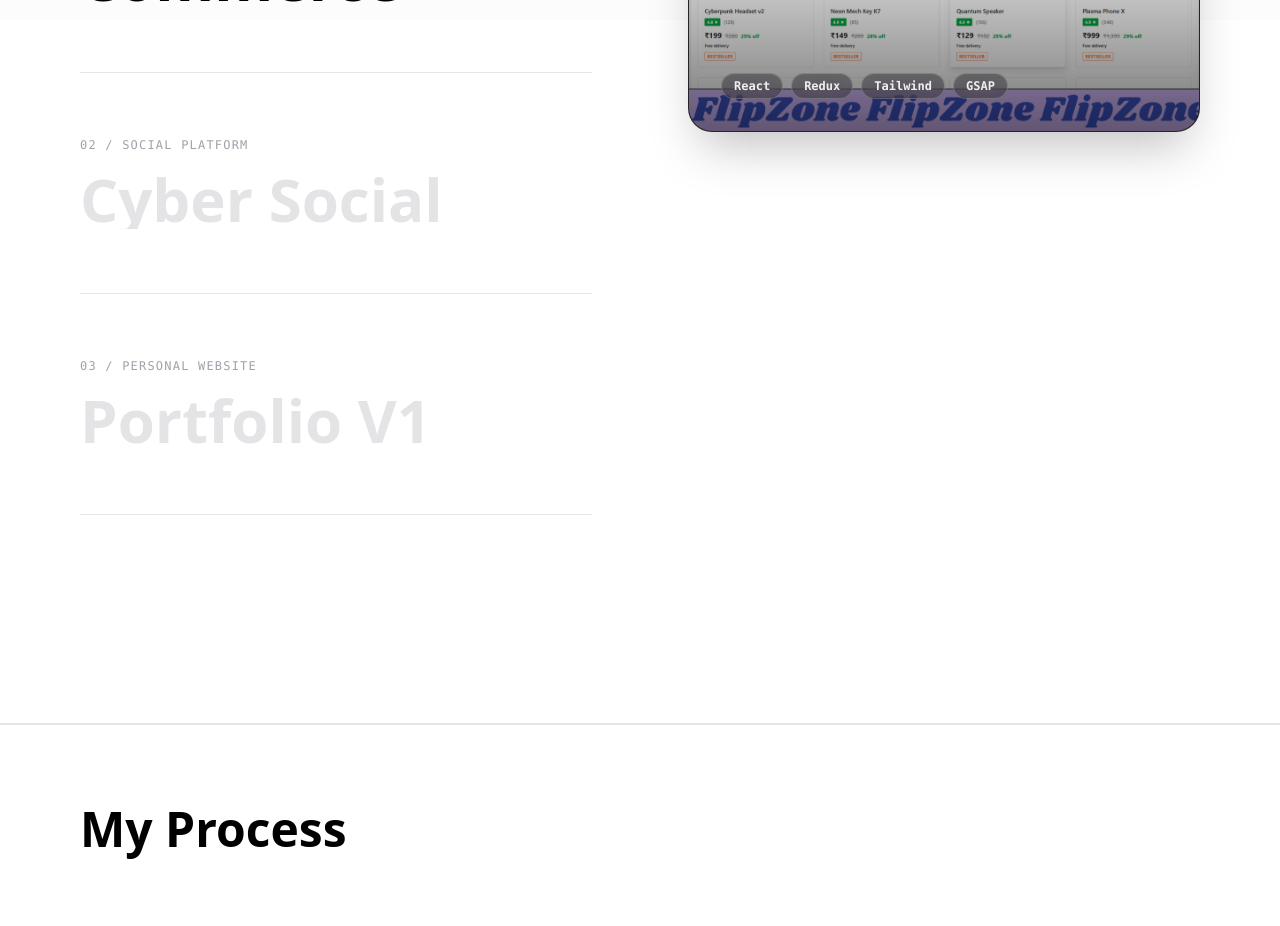
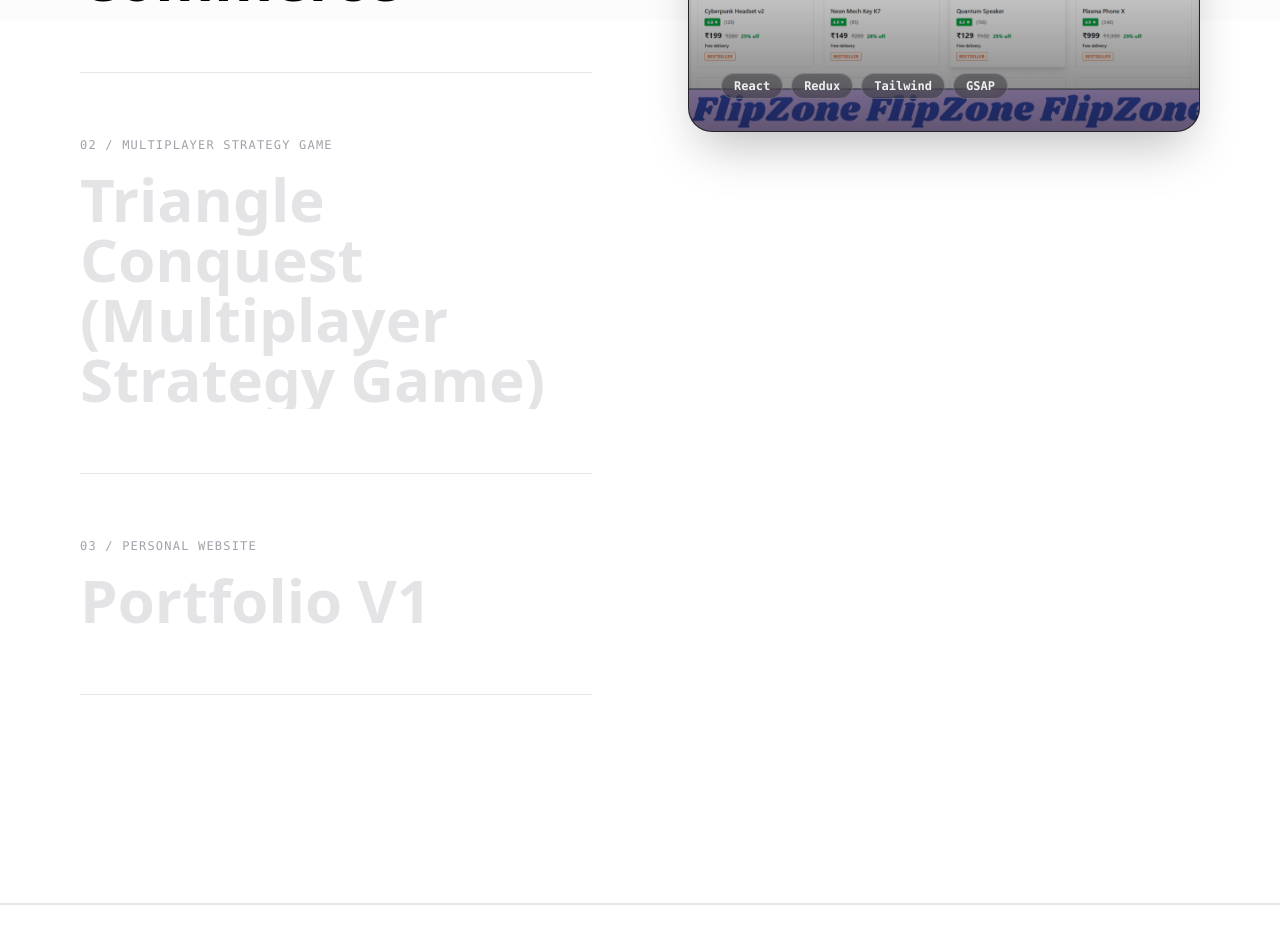
Before and after one commit to karankumar-ghub/Portfolio, a React (Vite) app: page /projects in a window 1280 px wide. Shown: the part 780-1706 px from the top of the page. Built offline with nearby package versions, Linux system fonts and the light colour scheme; grey boxes are pictures that could not be loaded.

Commit message:
added triangle conquest project

```diff
--- a/src/constants/index.jsx
+++ b/src/constants/index.jsx
@@ -1,5 +1,7 @@
 import { Monitor, PenTool, Cpu, Globe, Code, Terminal, Github, Layout } from 'lucide-react';
 import checkoutImg from "../assets/checkout.png"
+import triangleImg from "../assets/triangle.png"
+
 
 // --- PROJECTS ---
 export const PROJECTS = [
@@ -87,14 +89,28 @@ export const PROJECTS = [
     `
   },
   {
-    id: "cyber-social",
-    title: "Cyber Social",
-    category: "Social Platform",
-    desc: "A minimal social media web app focusing on clean typography and smooth interaction animations.",
+    id: "triangle-conquest",
+     title: "Triangle Conquest (Multiplayer Strategy Game)",
+
+    category: "Multiplayer Strategy Game",
+    desc: `<p>
+    <strong>Triangle Conquest</strong> is an interactive, turn-based strategy game where players compete to capture territory by connecting dots on a grid. The goal is to form triangles; each completed triangle grants a point and an extra turn. The game features a "Cyber-SciFi" aesthetic and supports both <strong>Online Multiplayer</strong> (real-time syncing) and <strong>Local Pass & Play</strong>.
+  </p>
+  <p>
+    It demonstrates advanced state management, real-time database integration, and complex canvas rendering logic wrapped in a responsive React application.
+  </p>`,
     tech: ["Next.js", "Framer Motion", "Prisma", "PostgreSQL"],
-    image: "https://images.unsplash.com/photo-1611162617474-5b21e879e113?auto=format&fit=crop&w=1600&q=80",
-    challenge: "Building a real-time feed that scales was difficult. I also wanted to implement a 'skeleton loading' state that felt premium, not generic.",
-    solution: "I used Next.js server-side rendering (SSR) for initial load speed and SWR for real-time data fetching. The skeleton screens were custom-designed in Figma to match the exact layout of the final content."
+    image: triangleImg,
+    challenge: `<h3><strong>1. Real-time Latency & State Sync</strong></h3>
+    <p>Ensuring both players see the exact same board state without race conditions during rapid turns.</p>
+    <h3><strong>2. Triangle Detection Algorithm</strong></h3>
+      <p> Efficiently checking if a newly drawn line completes one or more triangles in a web of connected nodes.</p>
+      <h3><strong>3. Responsive Canvas Rendering</strong></h3>
+      <p>Keeping the grid dots aligned and clickable across different screen sizes (Mobile vs. Desktop).</p>
+      `,
+    solution: `<p><strong>Solution 1:-</strong> Implemented a centralized Firestore document as the "single source of truth." The client uses optimistic UI updates for immediate feedback but reverts if the server rejects the move.</p>
+    <p><strong>Solution 2:-</strong> Wrote a custom <code>findNewTriangles</code> utility that checks the common neighbors of the two connected points. If a neighbor is already connected to both points, a triangle is formed.</p>
+    <p><strong>Solution 3:-</strong> Created a dynamic coordinate mapping system in <code>useGameLogic</code> that scales the grid based on the parent container's dimensions and handles pixel density (DPR) for sharp rendering on retina displays.</p>`
   },
   {
     id: "portfolio-v1",
```
Also changed, not shown: src/assets/checkout.png, src/assets/triangle.png (added).
